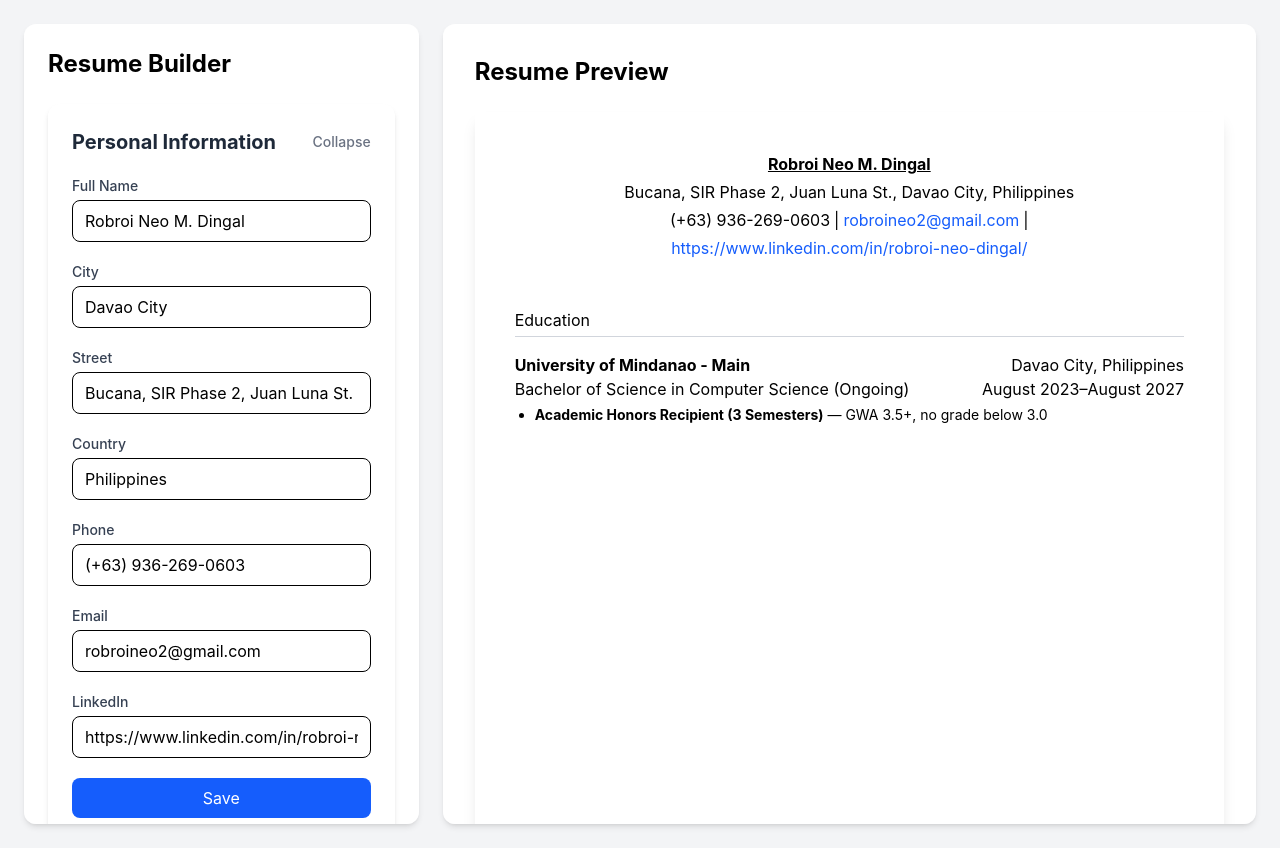
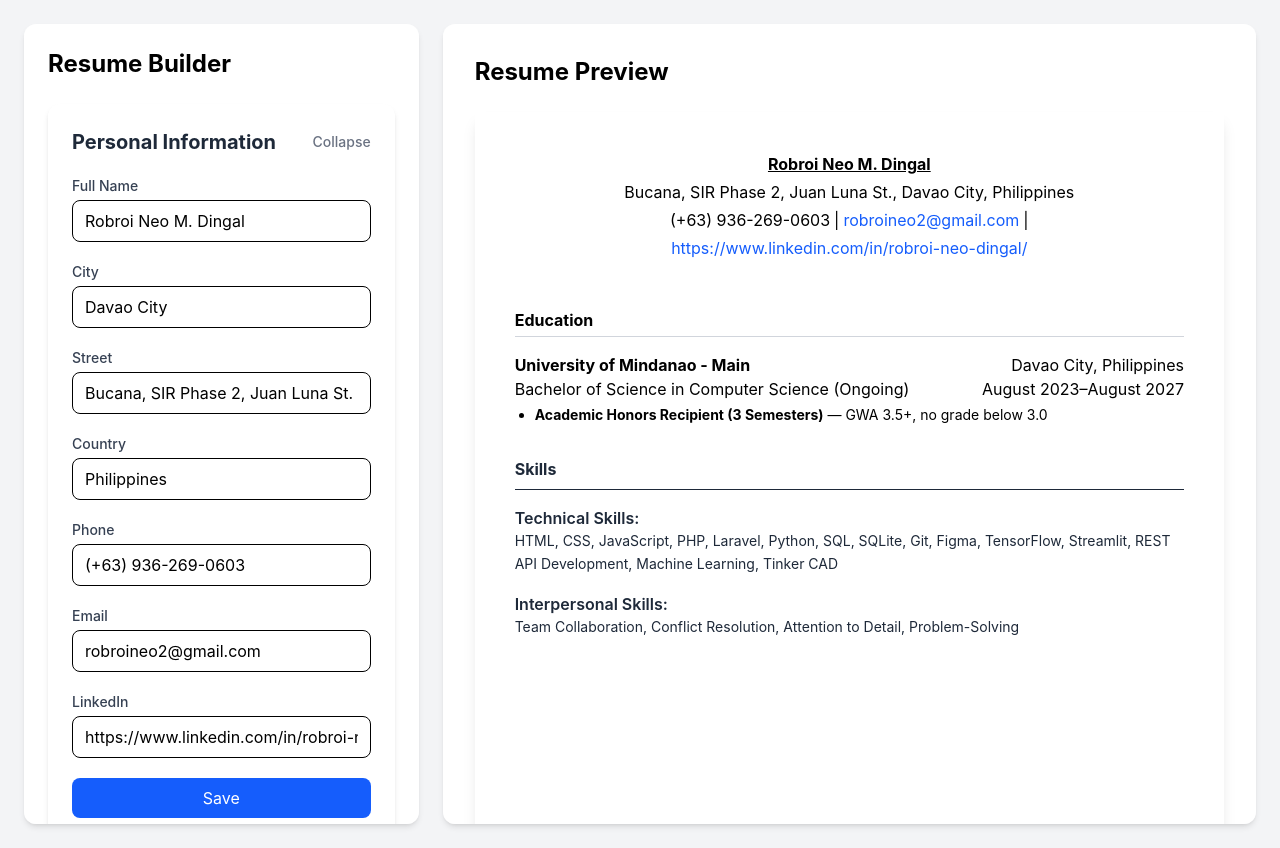
Before and after one commit to robroi-neo/odin-project, a React (Vite) app in the folder cv-app/: page / in a window 1280 px wide. Built offline with nearby package versions, Linux system fonts and the light colour scheme.

Commit message:
feat: add skills section

```diff
--- a/cv-app/src/App.jsx
+++ b/cv-app/src/App.jsx
@@ -3,6 +3,8 @@ import GeneralInputForm from "./components/GeneralInputForm";
 import GeneralInfoPreview from "./components/GeneralInfoPreview";
 import EducationInfoPreview from "./components/EducationInfoPreview";
 import EducationInputForm from "./components/EducationInputForm";
+import SkillsInputForm from "./components/SkillsInputForm";
+import SkillsInfoPreview from "./components/SkillsInfoPreview";
 
 function App() {
   const [generalInfo, setGeneralInfo] = useState({
@@ -24,6 +26,32 @@ function App() {
     date: "August 2023–August 2027",
    },
   ])
+  const [skillsInfo, setSkillsInfo] = useState({
+    technicalSkills: [
+      "HTML",
+      "CSS",
+      "JavaScript",
+      "PHP",
+      "Laravel",
+      "Python",
+      "SQL",
+      "SQLite",
+      "Git",
+      "Figma",
+      "TensorFlow",
+      "Streamlit",
+      "REST API Development",
+      "Machine Learning",
+      "Tinker CAD",
+    ],
+    interpersonalSkills: [
+      "Team Collaboration",
+      "Conflict Resolution",
+      "Attention to Detail",
+      "Problem-Solving",
+    ],
+  });
+
 
   return (
     <div className="min-h-screen bg-gray-100 p-6">
@@ -41,11 +69,10 @@ function App() {
             educationInfo = {educationInfo}
             setEducationInfo = {setEducationInfo}
           />
-
-          <div className="p-4 border rounded-lg hover:bg-gray-50 cursor-pointer">
-            <h3 className="font-semibold">Skills</h3>
-          </div>
-
+          <SkillsInputForm
+            skillsInfo= {skillsInfo}
+            setSkillsInfo= {setSkillsInfo}
+          />
           <div className="p-4 border rounded-lg hover:bg-gray-50 cursor-pointer">
             <h3 className="font-semibold">Projects</h3>
           </div>
@@ -70,6 +97,7 @@ function App() {
             <div className="w-[794px] min-h-[1123px] bg-white shadow-lg p-10 print:shadow-none print:border-none">
               <GeneralInfoPreview generalInfo={generalInfo} />
               <EducationInfoPreview educationInfo={educationInfo} />
+              <SkillsInfoPreview skillsInfo={skillsInfo} />
             </div>
           </div>
         </section>
--- a/cv-app/src/components/EducationInfoPreview.jsx
+++ b/cv-app/src/components/EducationInfoPreview.jsx
@@ -1,7 +1,7 @@
 function EducationInfoPreview({ educationInfo }) {
   return (
     <div className="py-4 max-w-2xl w-full">
-      <h2 className="mb-1">Education</h2>
+      <h2 className="font-bold mb-1">Education</h2>
       <hr className="border-t border-gray-300 mb-4" />
 
       {educationInfo.map((entry, index) => (
--- /dev/null
+++ b/cv-app/src/components/SkillsInfoPreview.jsx
@@ -0,0 +1,33 @@
+function SkillsInfoPreview({ skillsInfo }) {
+  const { technicalSkills, interpersonalSkills } = skillsInfo;
+
+  return (
+    <section className="w-full text-gray-800 space-y-4">
+      <h2 className="font-bold border-b pb-2">Skills</h2>
+
+      {/* Technical Skills */}
+      <div>
+        <h3 className="font-semibold">
+          Technical Skills:
+        </h3>
+
+        <p className="text-sm leading-relaxed">
+          {technicalSkills?.filter(Boolean).join(", ")}
+        </p>
+      </div>
+
+      {/* Interpersonal Skills */}
+      <div>
+        <h3 className="font-semibold mt-3">
+          Interpersonal Skills:
+        </h3>
+
+        <p className="text-sm leading-relaxed">
+          {interpersonalSkills?.filter(Boolean).join(", ")}
+        </p>
+      </div>
+    </section>
+  );
+}
+
+export default SkillsInfoPreview;
--- /dev/null
+++ b/cv-app/src/components/SkillsInputForm.jsx
@@ -0,0 +1,148 @@
+import { useState, useEffect } from "react";
+
+function SkillsInputForm({ skillsInfo, setSkillsInfo }) {
+  const [isCollapsed, setIsCollapsed] = useState(false);
+
+  const [formData, setFormData] = useState({
+    technicalSkills: [],
+    interpersonalSkills: [],
+  });
+
+  useEffect(() => {
+    setFormData(skillsInfo);
+  }, [skillsInfo]);
+
+  const handleChange = (type, index, value) => {
+    const updated = [...formData[type]];
+    updated[index] = value;
+
+    setFormData({
+      ...formData,
+      [type]: updated,
+    });
+  };
+
+  const handleAdd = (type) => {
+    setFormData({
+      ...formData,
+      [type]: [...formData[type], ""],
+    });
+  };
+
+  const handleRemove = (type, index) => {
+    const updated = formData[type].filter((_, i) => i !== index);
+
+    setFormData({
+      ...formData,
+      [type]: updated,
+    });
+  };
+
+  const handleSave = () => {
+    setSkillsInfo(formData);
+  };
+
+  return (
+    <section className="p-6 bg-white rounded-xl shadow-md space-y-5">
+      {/* header */}
+      <button
+        type="button"
+        onClick={() => setIsCollapsed((c) => !c)}
+        className="flex w-full justify-between items-center cursor-pointer"
+      >
+        <h2 className="text-xl font-bold text-gray-800">Skills</h2>
+
+        <span className="text-sm text-gray-500 cursor-pointer">
+          {isCollapsed ? "Expand" : "Collapse"}
+        </span>
+      </button>
+
+      {!isCollapsed && (
+        <>
+          {/* Technical Skills */}
+          <div>
+            <h3 className="font-semibold text-gray-700 mb-2">
+              Technical Skills
+            </h3>
+
+            {formData.technicalSkills.map((skill, index) => (
+              <div key={index} className="flex gap-2 mb-2">
+                <input
+                  type="text"
+                  value={skill}
+                  onChange={(e) =>
+                    handleChange("technicalSkills", index, e.target.value)
+                  }
+                  className="flex-1 px-3 py-2 border rounded-lg"
+                />
+
+                <button
+                  type="button"
+                  onClick={() => handleRemove("technicalSkills", index)}
+                  className="text-red-500 cursor-pointer"
+                >
+                  ✕
+                </button>
+              </div>
+            ))}
+
+            <button
+              type="button"
+              onClick={() => handleAdd("technicalSkills")}
+              className="text-blue-600 text-sm cursor-pointer"
+            >
+              + Add Technical Skill
+            </button>
+          </div>
+
+          {/* Interpersonal Skills */}
+          <div>
+            <h3 className="font-semibold text-gray-700 mb-2">
+              Interpersonal Skills
+            </h3>
+
+            {formData.interpersonalSkills.map((skill, index) => (
+              <div key={index} className="flex gap-2 mb-2">
+                <input
+                  type="text"
+                  value={skill}
+                  onChange={(e) =>
+                    handleChange("interpersonalSkills", index, e.target.value)
+                  }
+                  className="flex-1 px-3 py-2 border rounded-lg"
+                />
+
+                <button
+                  type="button"
+                  onClick={() => handleRemove("interpersonalSkills", index)}
+                  className="text-red-500 cursor-pointer"
+                >
+                  ✕
+                </button>
+              </div>
+            ))}
+
+            <button
+              type="button"
+              onClick={() => handleAdd("interpersonalSkills")}
+              className="text-blue-600 text-sm cursor-pointer"
+            >
+              + Add Interpersonal Skill
+            </button>
+          </div>
+
+          {/* SAVE BUTTON */}
+          <button
+            type="button"
+            onClick={handleSave}
+            className="w-full py-2 text-white bg-blue-600 rounded-lg hover:bg-blue-700 transition cursor-pointer"
+          >
+            Save
+          </button>
+        </>
+      )}
+    </section>
+  );
+}
+
+export default SkillsInputForm;
```
